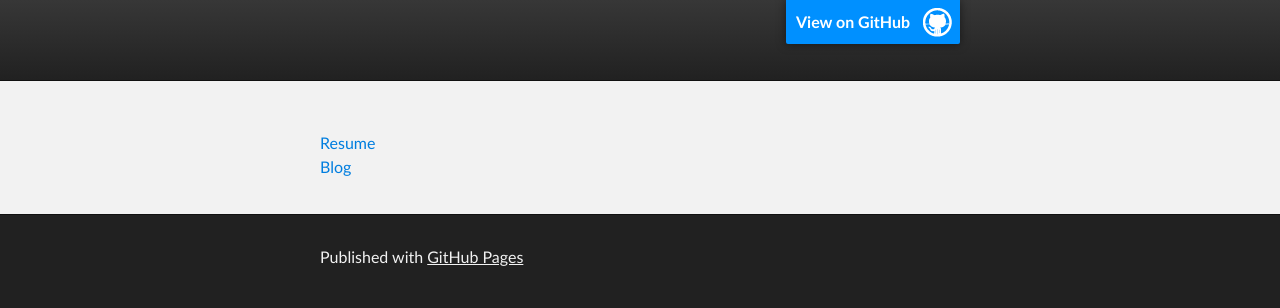
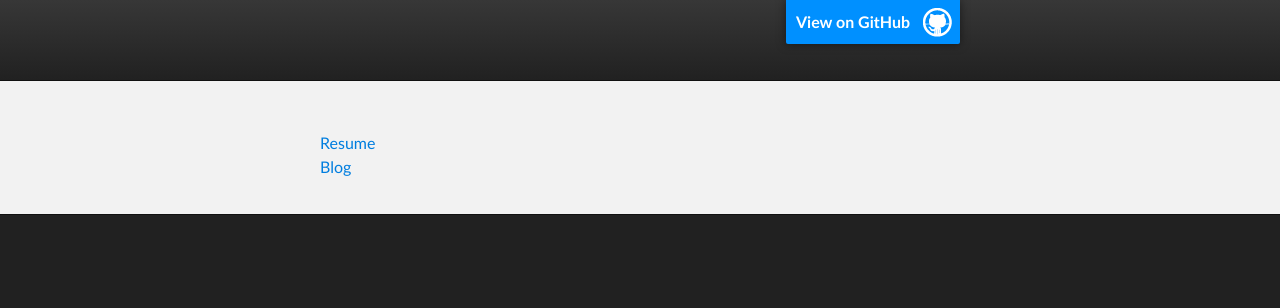
Before and after one commit to persistforever/persistforever.github.io, a plain HTML site: page index.html in a window 1280 px wide. Drawn offline with Linux system fonts and the light colour scheme.

Commit message:
Update index.html

```diff
--- a/index.html
+++ b/index.html
@@ -4,10 +4,7 @@
   <head>
     <meta charset='utf-8'>
     <meta http-equiv="X-UA-Compatible" content="chrome=1">
-
     <link rel="stylesheet" type="text/css" media="screen" href="stylesheets/stylesheet.css">
-
-    <title>Persistforever.GitHub.io</title>
   </head>
 
   <body>
@@ -16,7 +13,6 @@
     <div id="header_wrap" class="outer">
         <header class="inner">
           <a id="forkme_banner" href="https://github.com/persistforever">View on GitHub</a>
-
         </header>
     </div>
 
@@ -35,13 +31,6 @@
       </section>
     </div>
 
-    <!-- FOOTER  -->
-    <div id="footer_wrap" class="outer">
-      <footer class="inner">
-        <p>Published with <a href="http://pages.github.com">GitHub Pages</a></p>
-      </footer>
-    </div>
-
 
 
   </body>
```
